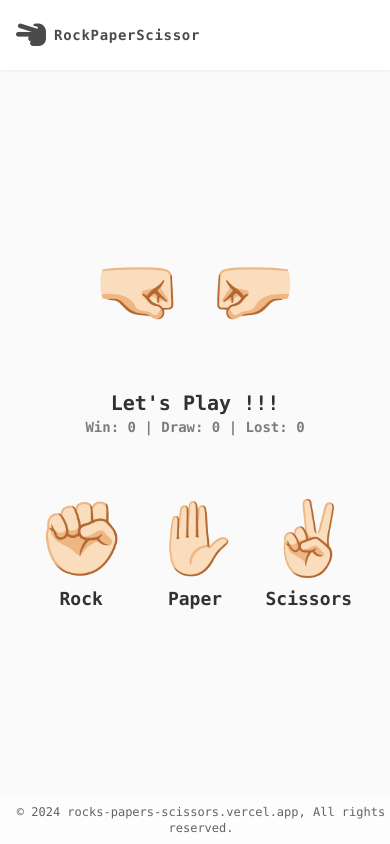
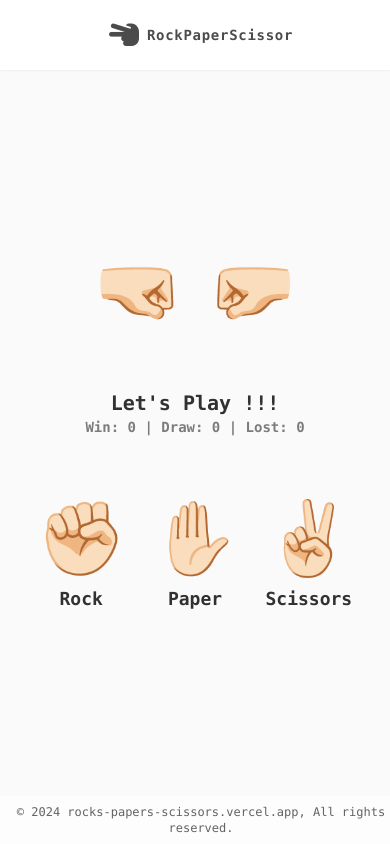
Before and after one commit to Nazrulalif/rockPaperScissor, a React (Vite) app: page / in a window 390 px wide. Built offline with nearby package versions, Linux system fonts and the light colour scheme.

Commit message:
change phone screen responsive

```diff
--- a/src/layouts/MainLayout.jsx
+++ b/src/layouts/MainLayout.jsx
@@ -1,10 +1,11 @@
 import { Outlet } from "react-router-dom";
 import Navbar from "./Navbar";
 import Footer from "./Footer";
+
 const MainLayout = () => {
   return (
     <>
-      <div className="min-h-screen flex flex-col">
+      <div className="min-h-screen h-full flex flex-col overflow-hidden">
         <Navbar />
         <Outlet />
         <Footer />
--- a/src/layouts/Navbar.jsx
+++ b/src/layouts/Navbar.jsx
@@ -5,9 +5,9 @@ const Navbar = () => {
     <>
       <nav className="p-1 lg:p-3 py-5 lg:py-7 sticky top-0 z-1 shadow-sm bg-white">
         <a href="/">
-          <div className="ml-3 lg:ml-36 flex items-center opacity-70">
+          <div className="ml-3 lg:ml-36 flex items-center opacity-70 justify-center lg:justify-start md:justify-start">
             <i className="fas fa-hand-scissors mr-2 lg:mr-4 text-3xl lg:text-3xl"></i>
-            <span className="font-mono font-bold text-sm lg:text-xl tracking-wider">
+            <span className="font-mono font-bold text-sm lg:text-xl tracking-wider text-center lg:text-left">
               RockPaperScissor
             </span>
           </div>
```
